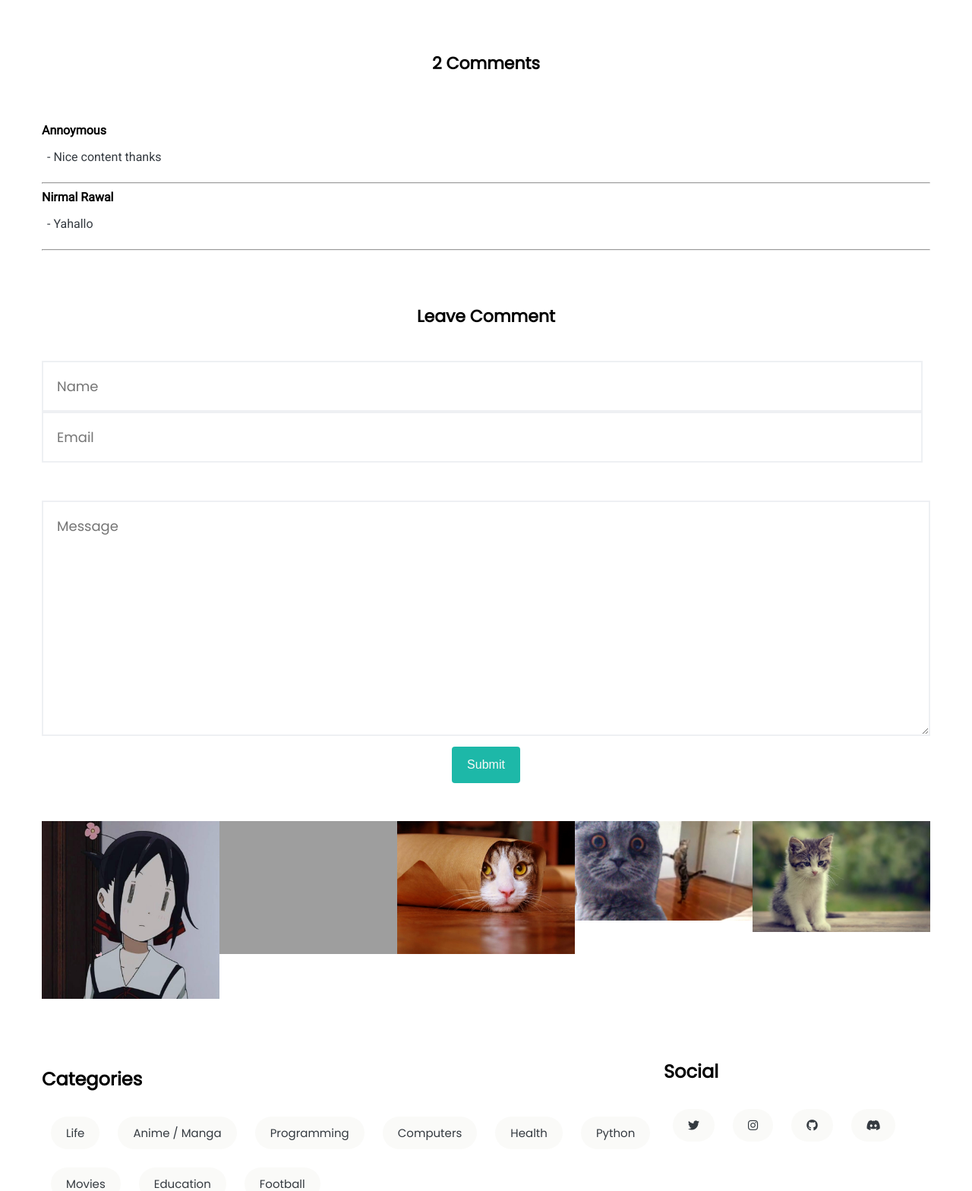
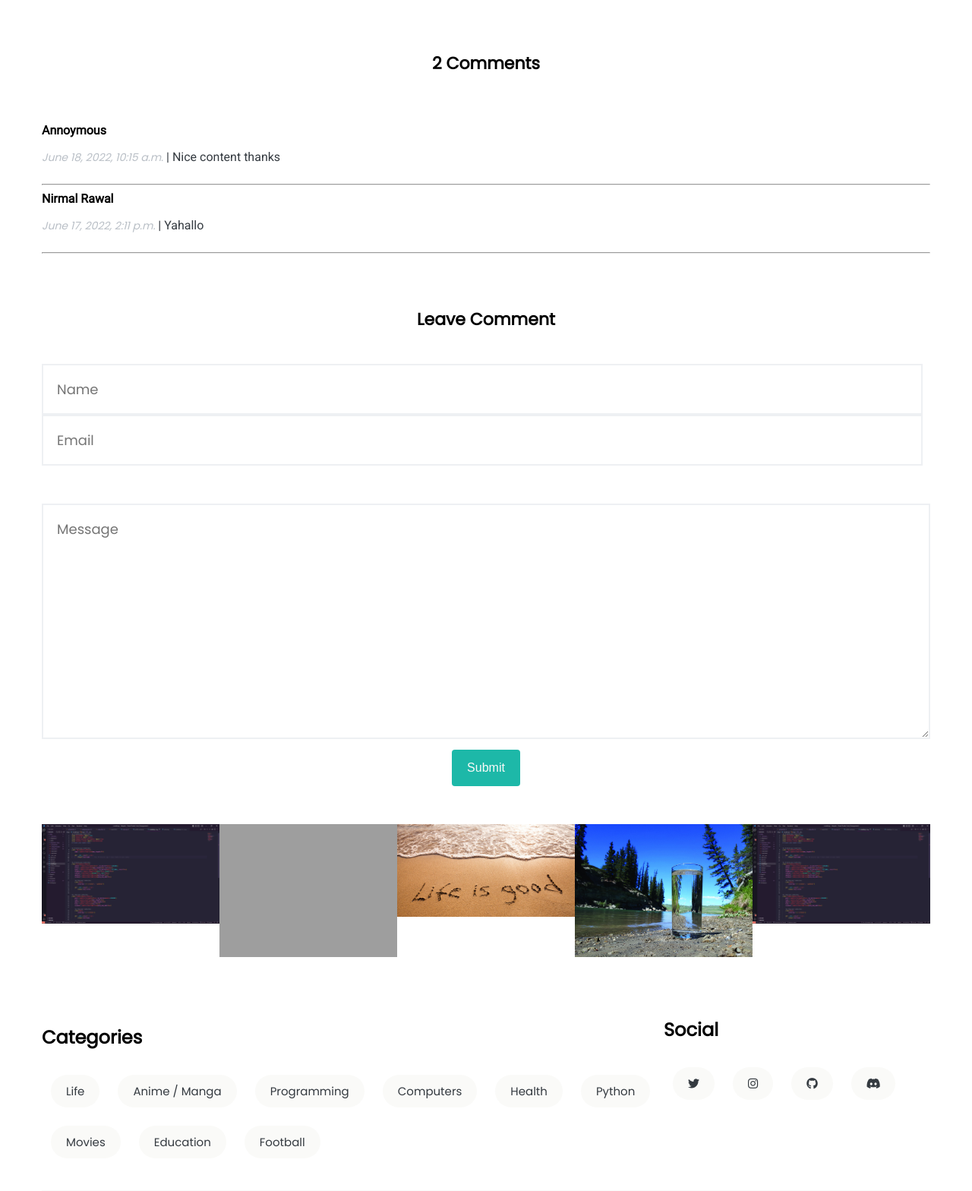
Before and after one commit to sxoxgxi/blog, a Django app: page /post/3 in a window 1280 px wide. Shown: the part 2020-3588 px from the top of the page at 76% size. Run offline with Django 4.2, Linux system fonts and the light colour scheme; data comes from the database, SQL or seed files in the repository; both versions use the stored data as it was after the commit; some libraries are stand-ins or nearby versions; grey boxes are pictures that could not be loaded.

Commit message:
filter, links and random comments

```diff
--- a/blogsite/blog/admin.py
+++ b/blogsite/blog/admin.py
@@ -1,4 +1,3 @@
-from mimetypes import common_types
 from django.contrib import admin
 
 from .models import Post, Comment, Topic, Sogi
--- a/blogsite/blog/profile_comps.py
+++ b/blogsite/blog/profile_comps.py
@@ -1,9 +1,23 @@
 import requests
+import random
+
+
+random_comments = ["Wow thats some nice stuff", "this is some nice stuff",
+                   "Thanks for sharing", "you helped me a lot", "nice blog ❤️😍", "cool 😎😎"]
 
 
 def get_quote() -> tuple:
+    """Gets a quote from zenquotes
+
+    Returns:
+        tuple: Contains a random quote and the quote's author name
+    """
     response = requests.get("http://zenquotes.io/api/quotes")
     data = response.json()[0]
     author = data['a']
     quote = data['q']
     return quote, author
+
+
+def random_comment() -> str:
+    return random.choice(random_comments)
--- a/blogsite/blog/static/blog/styles.css
+++ b/blogsite/blog/static/blog/styles.css
@@ -84,7 +84,9 @@ a {
 .text-right {
     text-align: right;
 }
-
+.text-left {
+    text-align: left;
+}
 .btn {
     padding: 15px 20px;
     border: none;
--- a/blogsite/blog/templates/blog/article.html
+++ b/blogsite/blog/templates/blog/article.html
@@ -70,17 +70,17 @@
                         </p>
 
                         <div class="post-tags d-flex flex-wrap justify-content-center">
-                            <a href="#" class="nav-link"><i class="fab fa-twitter"></i></a>
-                            <a href="#" class="nav-link"><i class="fab fa-instagram"></i></a>
-                            <a href="#" class="nav-link"><i class="fab fa-github"></i></a>
-                            <a href="#" class="nav-link"><i class="fab fa-discord"></i></a>
+                            <a href="https://twitter.com/sxoxgxi" class="nav-link"><i class="fab fa-twitter"></i></a>
+                            <a href="https://www.instagram.com/soh_gee.nirmal/?theme=dark" class="nav-link"><i class="fab fa-instagram"></i></a>
+                            <a href="https://github.com/sxoxgxi" class="nav-link"><i class="fab fa-github"></i></a>
+                            <a href="https://discord.gg/5S6cdn8Dnd" class="nav-link"><i class="fab fa-discord"></i></a>
                         </div>
                     </div>
 
                 </div>
 
                 <!-- post related -->
-                <div class="post-realted py-2">
+                <div class="post-related py-2">
                     <div class="row justify-content-center">
                         {% if previous_post != "Dosen't exist" %}
                         <div class="prev">
@@ -143,8 +143,8 @@
                             <div class="d-flex">
                                 <div class="comment-content">
                                     <h5 class="display-2 m-0">{{comment.name|capfirst}}</h5>
-                                    <p class="title-secondary text-dark" style="padding-left: 7px;">
-                                        - {{comment.body|capfirst}}
+                                    <p class="title-secondary text-dark">
+                                    <i><span class="secondary-title text-secondary display-3">{{comment.created}}</span></i> | {{comment.body|capfirst}}
                                     </p>
                                 </div>
                             </div>
@@ -185,52 +185,15 @@
                 <div class="swiper-container">
                     <!-- Additional required wrapper -->
                     <div class="swiper-wrapper">
+                        {% for article in posts_random %}
                         <!-- Slides -->
                         <div class="swiper-slide">
-                            <a href="#">
-                                <img src="{% static 'blog/sogi.jpg' %}" class="img-fluid" alt="">
+                            <a href="{% url 'post' article.id %}">
+                                <img src="{{article.thumbnail.url}}" class="img-fluid" alt="">
                             </a>
                         </div>
                         <!-- Slides -->
-                        <!-- Slides -->
-                        <div class="swiper-slide">
-                            <a href="#">
-                                <img src="{% static 'blog/cat1.jpg' %}" class="img-fluid" alt="">
-                            </a>
-                        </div>
-                        <!-- Slides -->
-                        <!-- Slides -->
-                        <div class="swiper-slide">
-                            <a href="#">
-                                <img src="{% static 'blog/cat2.jpg' %}" class="img-fluid" alt="">
-                            </a>
-                        </div>
-                        <!-- Slides -->
-                        <!-- Slides -->
-                        <div class="swiper-slide">
-                            <a href="#">
-                                <img src="{% static 'blog/cat3.jpg' %}" class="img-fluid" alt="">
-                            </a>
-                        </div>
-                        <!-- Slides -->
-                        <div class="swiper-slide">
-                            <a href="#">
-                                <img src="{% static 'blog/cat4.jpg' %}" class="img-fluid" alt="">
-                            </a>
-                        </div>
-                        <!-- Slides -->
-                        <div class="swiper-slide">
-                            <a href="#">
-                                <img src="{% static 'blog/cat5.jpg' %}" class="img-fluid" alt="">
-                            </a>
-                        </div>
-                        <!-- Slides -->
-                        <div class="swiper-slide">
-                            <a href="#">
-                                <img src="{% static 'blog/cat6.jpg' %}" class="img-fluid" alt="">
-                            </a>
-                        </div>
-                        <!-- Slides -->
+                        {% endfor %}
 
                     </div>
                 </div>
--- a/blogsite/blog/templates/blog/categories.html
+++ b/blogsite/blog/templates/blog/categories.html
@@ -2,6 +2,7 @@
 {% load static %}
 {% block content %}
 <main id="site-main">
+    <div class="container">
         <div id="sidebar" class="px-1">
 
             <!-- categories -->
@@ -31,5 +32,6 @@
                 </a> -->
             </section>
         </div>
+    </div>
 </main>
 {% endblock content %}
--- a/blogsite/blog/templates/blog/main.html
+++ b/blogsite/blog/templates/blog/main.html
@@ -50,9 +50,9 @@
                             <input type="text" name="q" class="fa-solid nav-link" placeholder="Search here">
                         </form>
                     <a href="https://twitter.com/sxoxgxi" class="nav-link"><i class="fab fa-twitter"></i></a>
-                    <a href="#" class="nav-link"><i class="fab fa-instagram"></i></a>
-                    <a href="#" class="nav-link"><i class="fab fa-github"></i></a>
-                    <a href="#" class="nav-link"><i class="fab fa-discord"></i></a>
+                    <a href="https://www.instagram.com/soh_gee.nirmal/?theme=dark" class="nav-link"><i class="fab fa-instagram"></i></a>
+                    <a href="https://github.com/sxoxgxi" class="nav-link"><i class="fab fa-github"></i></a>
+                    <a href="https://discord.gg/5S6cdn8Dnd" class="nav-link"><i class="fab fa-discord"></i></a>
                 </ul>
             </div>
         </nav>
@@ -84,9 +84,9 @@
                     <div class="tags social">
                         <div class="d-flex flex-wrap">
                             <a href="https://twitter.com/sxoxgxi" class="nav-link btn bg-light"><i class="fab fa-twitter"></i></a>
-                            <a href="#" class="nav-link btn bg-light"><i class="fab fa-instagram"></i></a>
-                            <a href="#" class="nav-link btn bg-light"><i class="fab fa-github"></i></a>
-                            <a href="#" class="nav-link btn bg-light"><i class="fab fa-discord"></i></a>
+                            <a href="https://www.instagram.com/soh_gee.nirmal/?theme=dark" class="nav-link btn bg-light"><i class="fab fa-instagram"></i></a>
+                            <a href="https://github.com/sxoxgxi" class="nav-link btn bg-light"><i class="fab fa-github"></i></a>
+                            <a href="https://discord.gg/5S6cdn8Dnd" class="nav-link btn bg-light"><i class="fab fa-discord"></i></a>
                         </div>
                     </div>
                 </div>
--- a/blogsite/blog/views.py
+++ b/blogsite/blog/views.py
@@ -1,10 +1,9 @@
-from turtle import title
 from django.http import HttpResponse
 from django.shortcuts import render, redirect
 from django.views.decorators.csrf import csrf_protect
 from django.db.models import Q
 from .models import Post, Comment, Topic
-from .profile_comps import get_quote
+from .profile_comps import get_quote, random_comment
 # Create your views here.
 
 
@@ -15,9 +14,9 @@ def blog(request):
         Q(title__icontains=q) |
         Q(content__icontains=q)
     )
-    # posts = Post.objects.all()
+    posts_random = Post.objects.all().order_by('?')
     topics = Topic.objects.all()
-    context = {'posts': posts, 'topics': topics}
+    context = {'posts': posts, 'topics': topics, 'posts_random': posts_random}
     return render(request, 'blog/main.html', context)
 
 
@@ -31,18 +30,19 @@ def post(request, pk):
     except Post.DoesNotExist:
         next_post = "Dosen't exist"
     post = Post.objects.get(id=pk)
+    posts_random = Post.objects.all().order_by('?')
     topics = Topic.objects.all().order_by('?')
     comments = post.comment_set.all()
     number = comments.count()
     if request.method == 'POST':
         comment = Comment.objects.create(
             post=post,
-            name=request.POST.get('name'),
+            name=request.POST.get('name') if request.POST.get('name') != '' else "Annoymous",
             email=request.POST.get('email'),
-            body=request.POST.get('body')
+            body=request.POST.get('body') if request.POST.get('body') != '' else random_comment()
         )
     context = {'post': post, 'comments': comments,
-               'previous_post': previous_post, 'next_post': next_post, 'topics': topics, 'number': number}
+               'previous_post': previous_post, 'next_post': next_post, 'topics': topics, 'number': number, 'posts_random': posts_random}
     return render(request, 'blog/article.html', context)
     # return render(request, 'blog/misc.html', context)
 
```
Also changed, not shown: blogsite/blog/templates/blog/about.html (+5 -7 lines), blogsite/blog/templates/blog/index.html (+4 -42 lines), blogsite/db.sqlite3. Lines whose indentation alone changed are shown as unchanged.
